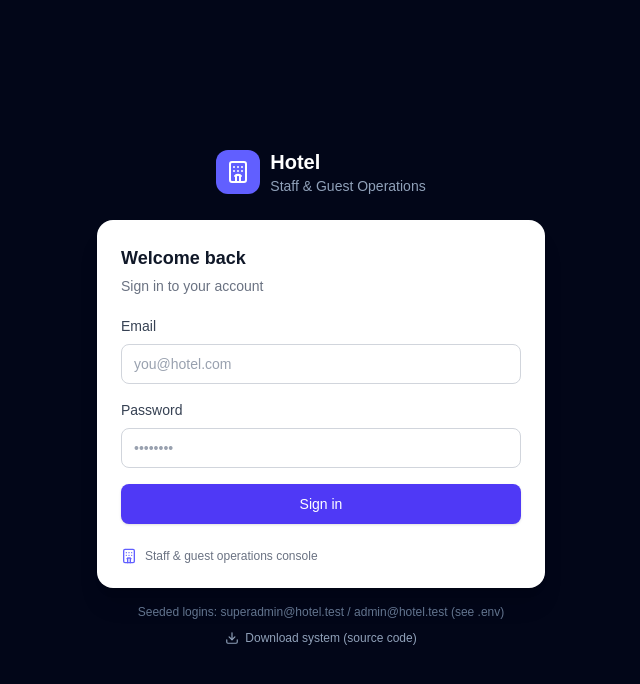
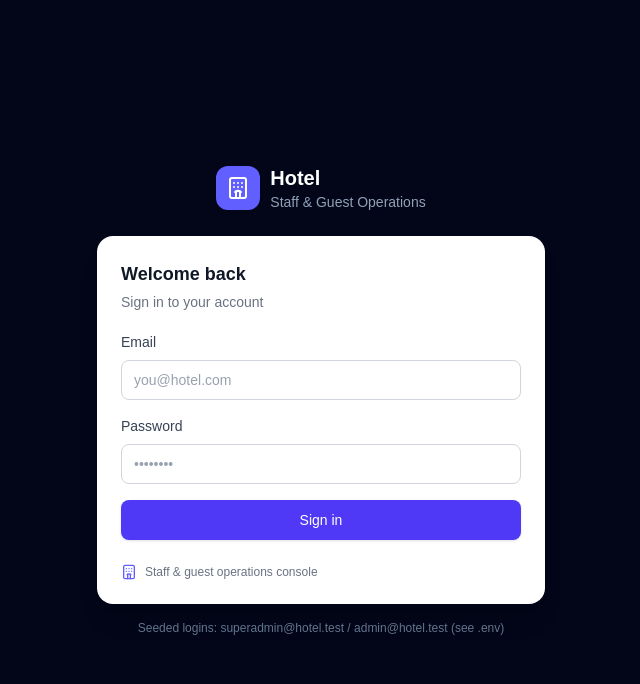
Before and after one commit to sboaho-boop/kate-hotel, a Next.js app: page /login in a window 1280 px wide. Shown: the top 684 px of the page, without its empty margins (319-959 px from the left). Built offline with nearby package versions, Linux system fonts and the light colour scheme; no server answers; the database is empty.

Commit message:
Remove source code download

```diff
--- a/src/app/login/page.tsx
+++ b/src/app/login/page.tsx
@@ -3,7 +3,7 @@ import { redirect } from "next/navigation";
 import { getServerSession } from "next-auth";
 import { authOptions } from "@/lib/auth";
 import { getHotelSettings } from "@/lib/hotel-settings";
-import { Hotel, Download } from "lucide-react";
+import { Hotel } from "lucide-react";
 import { LoginForm } from "@/components/login-form";
 
 export const metadata: Metadata = { title: "Sign in | Hotel HMS" };
@@ -33,16 +33,6 @@ export default async function LoginPage() {
         <p className="mt-4 text-center text-xs text-slate-500">
           Seeded logins: superadmin@hotel.test / admin@hotel.test (see .env)
         </p>
-        <p className="mt-2 text-center">
-          <a
-            href="/downloads/kate-court-hotel-system.zip"
-            download
-            className="inline-flex items-center gap-1.5 text-xs font-medium text-slate-400 hover:text-white"
-          >
-            <Download className="h-3.5 w-3.5" />
-            Download system (source code)
-          </a>
-        </p>
       </div>
     </div>
   );
```
Also changed, not shown: 1 other file (tests, documents, lock files or other folders).
